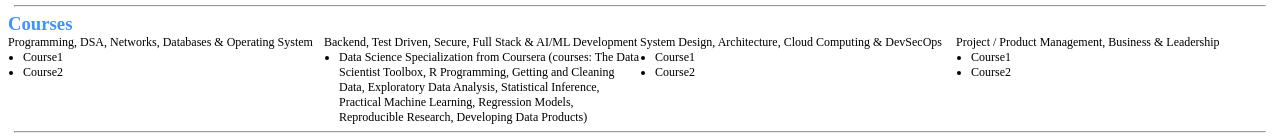
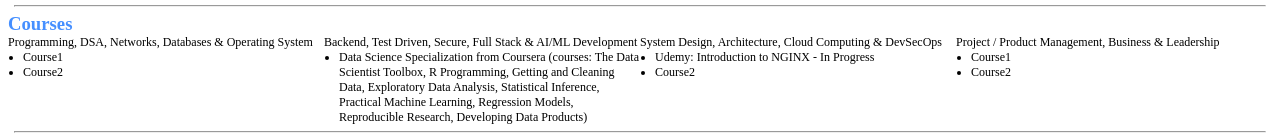
Before and after one commit to RIGUPTA2/portfolio, a plain HTML site: page index.html in a window 1280 px wide. Shown: the part 646-786 px from the top of the page. Drawn offline with Linux system fonts and the light colour scheme.

Commit message:
Added NGINX

```diff
--- a/index.html
+++ b/index.html
@@ -160,7 +160,7 @@
     <div class="thirdColumn">
       <h6>System Design, Architecture, Cloud Computing & DevSecOps</h6>
       <ul>
-        <li>Course1</li>
+        <li>Udemy: Introduction to NGINX - In Progress</li>
         <li>Course2</li>
       </ul>
     </div>
```
